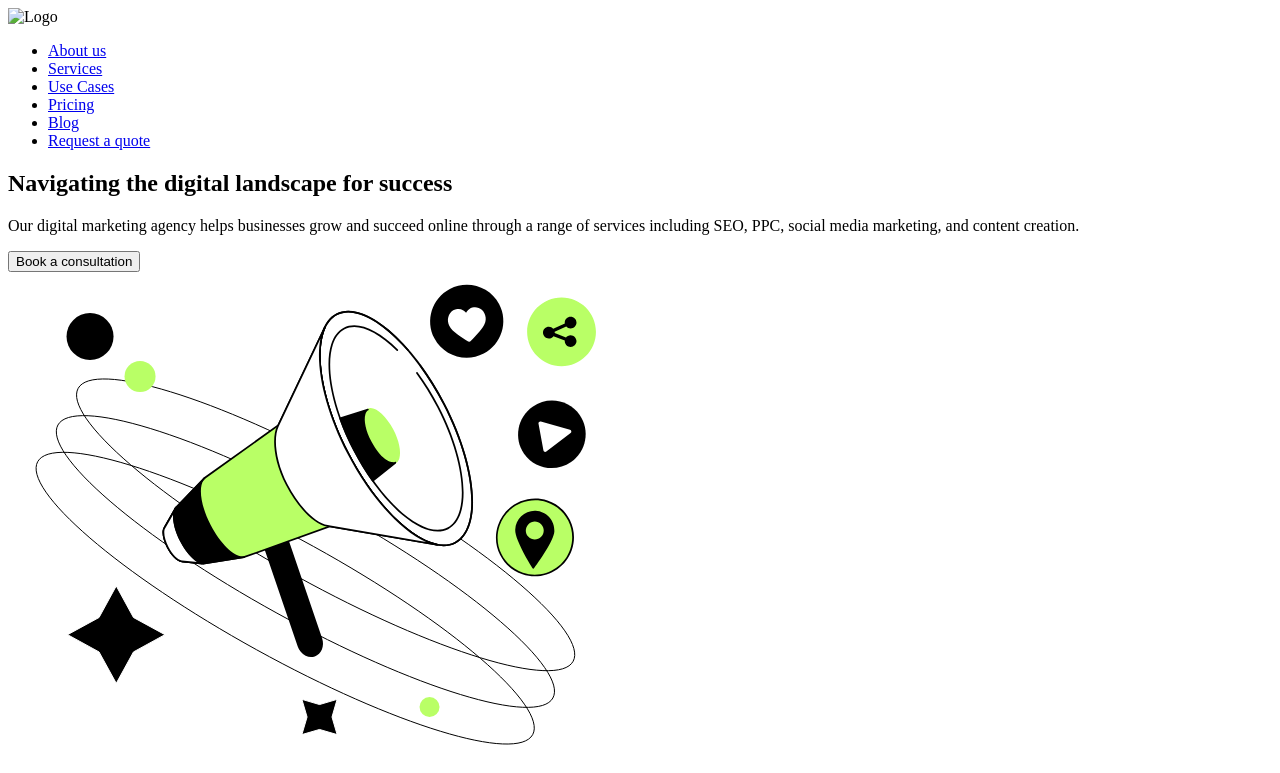
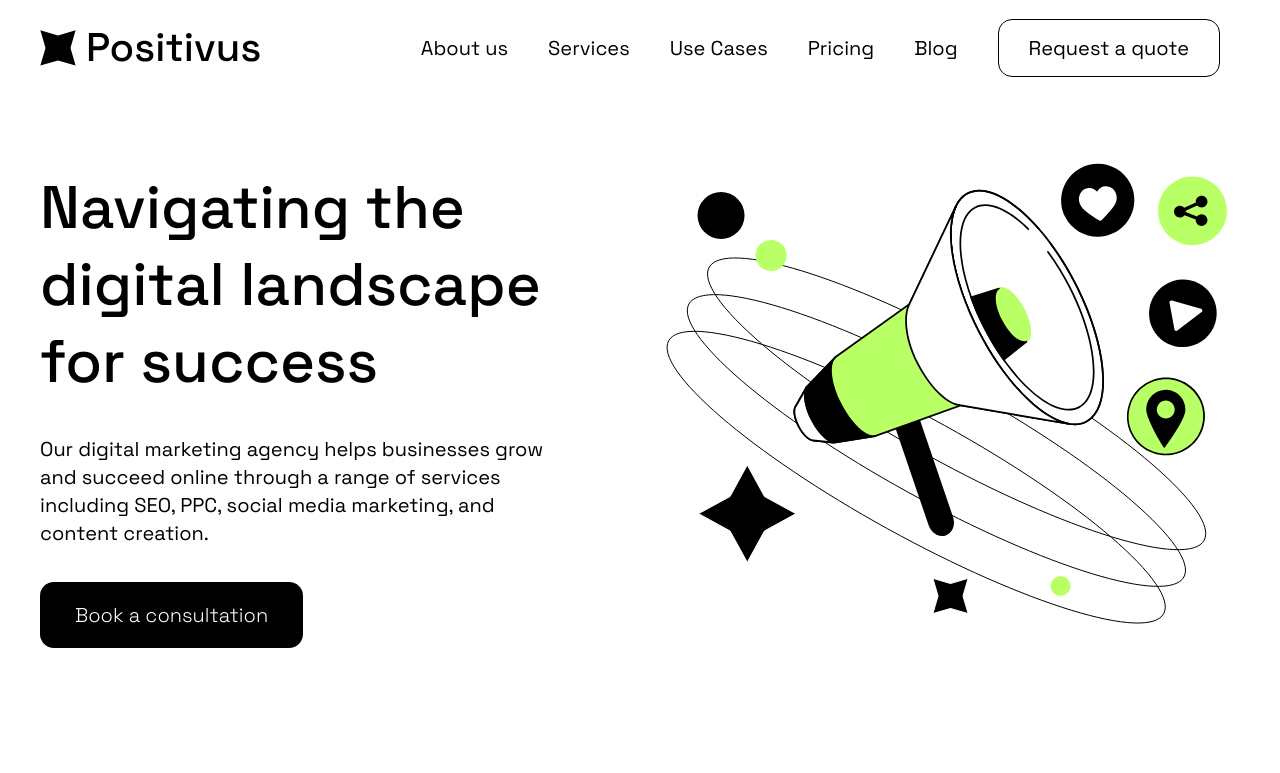
Before and after one commit to Svoboda419/Positivus, a plain HTML site: page index.html in a window 1280 px wide. Shown: the top 773 px of the page. Drawn offline with Linux system fonts and the light colour scheme; the site is published under a folder, as on GitHub Pages, so addresses that start at the root find nothing; a script that the page names is missing.

Commit message:
Update index.html

```diff
--- a/index.html
+++ b/index.html
@@ -4,7 +4,7 @@
     <meta charset="UTF-8">
     <meta name="viewport" content="width=device-width, initial-scale=1.0">
     <title>Positivus</title>
-    <link rel="stylesheet" href="/css/style.css">
+    <link rel="stylesheet" href="css/style.css">
     <link rel="icon" href="img/ico.svg" type="image/svg">
     <script src="js/scrypt.js"></script>
 </head>
@@ -13,7 +13,7 @@
     <div class="white-board"></div>
     <div class="container">
         <header>
-            <img src="/img/Logo.svg" alt="Logo" class="logo">
+            <img src="img/Logo.svg" alt="Logo" class="logo">
             <nav>
                 <ul>
                     <li><a href="#About">About us</a></li>
```
